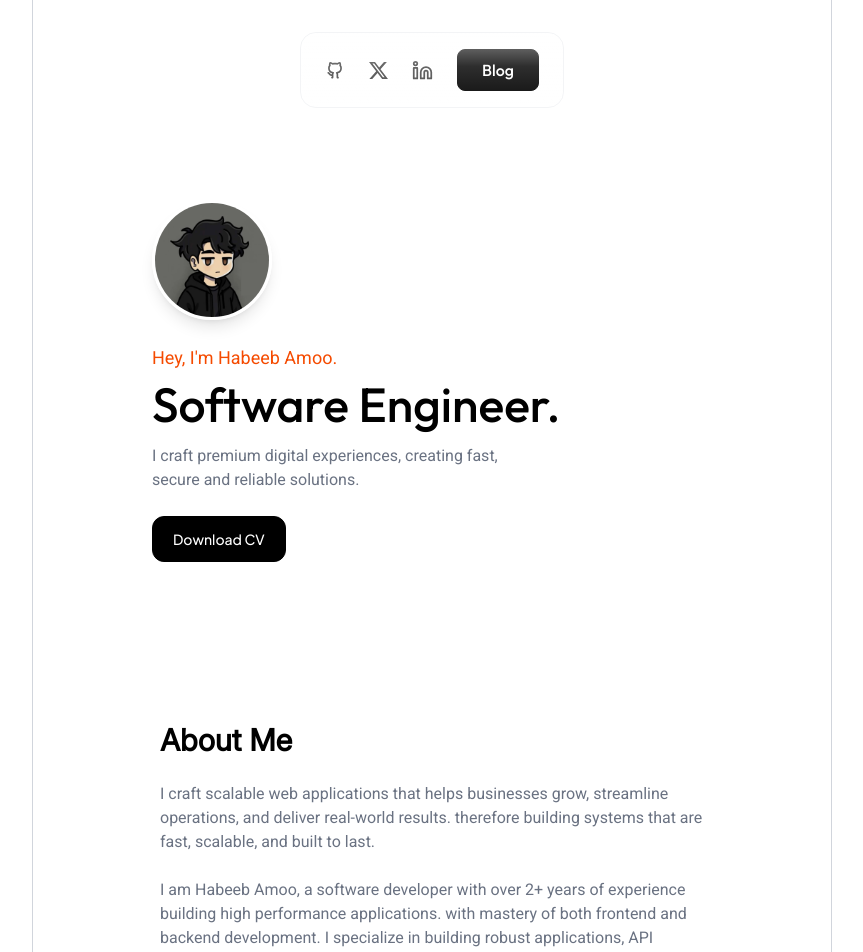
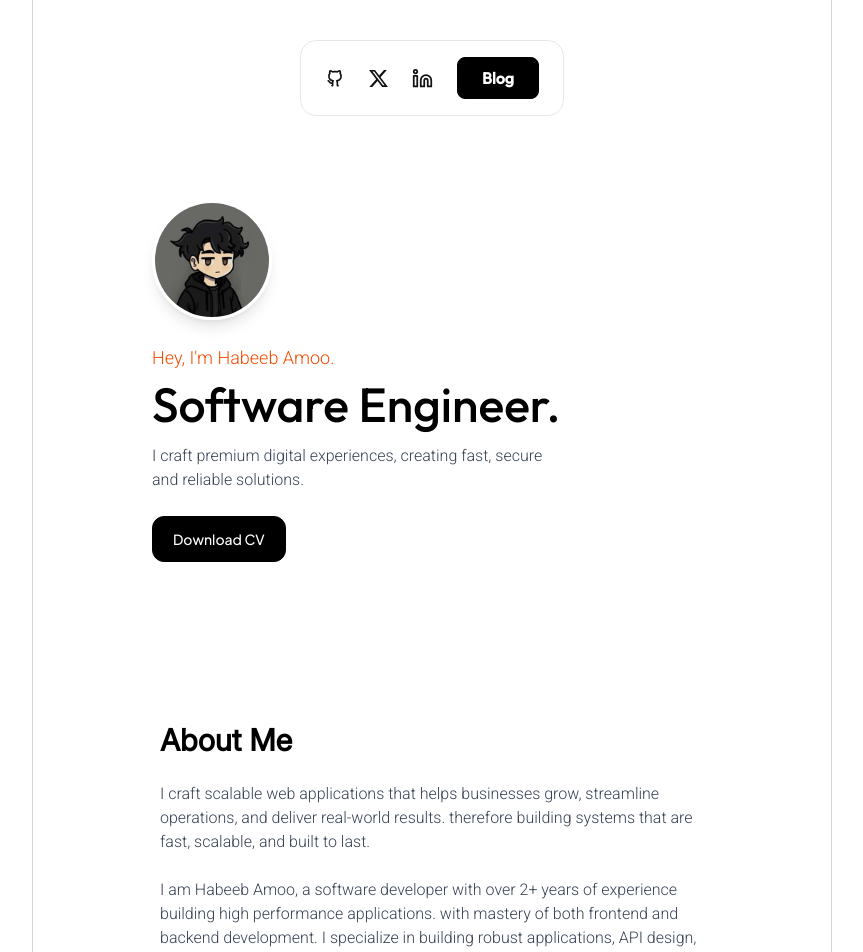
Before and after one commit to Habeebamoo/MyPortfolio, a Next.js app: page / in a window 1280 px wide. Shown: the top 952 px of the page, without its empty margins (208-1071 px from the left). Built offline with nearby package versions, Linux system fonts and the light colour scheme.

Commit message:
feat: updated header & fonts

```diff
--- a/app/globals.css
+++ b/app/globals.css
@@ -27,7 +27,7 @@
 
 @font-face {
   font-family: "roboto";
-  src: url("../fonts/Roboto-Regular.ttf");
+  src: url("../fonts/Roboto-Light.ttf");
 }
 
 @utility flex-center {
@@ -154,5 +154,5 @@
   --font-jsans: "jsans";
   --font-outfit: "outfit";
   --font-dm: "dm";
-  --font-roboto: "roboto";
+  --font-roboto:"roboto";
 }
--- a/components/Header.tsx
+++ b/components/Header.tsx
@@ -1,50 +1,56 @@
-import { BsGithub, BsLinkedin, BsTwitterX } from "react-icons/bs"
+import { BsTwitterX } from "react-icons/bs"
 import { LuLinkedin } from "react-icons/lu";
 import { RiGithubLine } from "react-icons/ri";
-import { SlSocialLinkedin } from "react-icons/sl";
 
 const Header = () => {
   return (
-    <header className="fixed z-20 top-0 left-0 right-0 p-8 flex-center">
-      <nav className="flex-center gap-6 glass-header border border-gray-100 rounded-2xl py-4 px-6 text-[#444]">
-
+    <header className="fixed z-20 top-0 left-0 right-0 flex justify-center pt-10 px-4">
+      <nav
+        className="flex items-center gap-6 rounded-2xl py-4 px-6 border border-gray-200"
+        style={{
+          backdropFilter: "blur(24px) saturate(200%)",
+          WebkitBackdropFilter: "blur(24px) saturate(200%)",
+          backgroundColor: "rgba(255, 255, 255, 0.45)",
+          fontWeight: 700,
+          color: "#111",
+        }}
+      >
         <a
           href="https://github.com/Habeebamoo"
           target="_blank"
-          rel="noopener noeferrer"
+          rel="noopener noreferrer"
           aria-label="Habeeb Amoo GitHub profile"
+          className="hover:opacity-50 transition-opacity duration-200"
         >
           <RiGithubLine size={20} />
         </a>
-
         <a
           href="https://x.com/Habeeb_O_Amoo"
           target="_blank"
-          rel="noopener noeferrer"
+          rel="noopener noreferrer"
           aria-label="Habeeb Amoo on X"
+          className="hover:opacity-50 transition-opacity duration-200"
         >
           <BsTwitterX size={19} />
         </a>
-
         <a
           href="https://linkedin.com/in/habeeb-amoo-2a5787380"
           target="_blank"
-          rel="noopener noeferrer"
+          rel="noopener noreferrer"
           aria-label="Habeeb Amoo on LinkedIn"
+          className="hover:opacity-50 transition-opacity duration-200"
         >
           <LuLinkedin size={21} />
         </a>
-
         <a
           href="https://myclivo.com/@habeebamoo08"
           target="_blank"
-          rel="noopener noeferrer"
+          rel="noopener noreferrer"
           aria-label="Habeeb Amoo on Clivo"
-          className="font-outfit bg-black py-2 px-6 rounded-lg cursor-pointer border border-black active:bg-transparent hover:bg-transparent active:text-black hover:text-black text-white"
+          className="font-outfit font-bold bg-black py-2 px-6 rounded-lg cursor-pointer border border-black active:bg-transparent hover:bg-transparent active:text-black hover:text-black text-white transition-all duration-200"
         >
           Blog
         </a>
-
       </nav>
     </header>
   )
--- a/components/Hero.tsx
+++ b/components/Hero.tsx
@@ -28,7 +28,7 @@ const Hero = () => {
 
         <h1 className="text-3xl md:text-5xl font-outfit mt-2">Software Engineer.</h1>
 
-        <p className="mt-2 md:mt-4 text-gray-500 mb-6 w-[90%] font-roboto md:w-[70%]">
+        <p className="mt-2 md:mt-4 text-gray-700 mb-6 w-[90%] font-roboto md:w-[70%]">
           I craft premium digital experiences, creating fast, secure and reliable solutions.
         </p>
       </motion.div>
--- a/components/Main.tsx
+++ b/components/Main.tsx
@@ -15,10 +15,10 @@ const Main = () => {
         {/* About me */}
         <div className="mt-40 px-2">
           <h1 className="font-inter text-2xl md:text-3xl font-bold">About Me</h1>
-          <p className="leading-6 text-gray-500 font-roboto mt-6">
+          <p className="leading-6 text-gray-700 font-roboto mt-6">
             I craft scalable web applications that helps businesses grow, streamline operations, and deliver real-world results. therefore building systems that are fast, scalable, and built to last.
           </p>
-          <p className="leading-6 text-gray-500 font-roboto mt-6">
+          <p className="leading-6 text-gray-700 font-roboto mt-6">
             I am Habeeb Amoo, a software developer with over 2+ years of experience building high performance applications. with mastery of both frontend and backend development. I specialize in building robust applications, API design, and end-to-end product development.
           </p>
         </div>
--- a/components/ProjectDisplay.tsx
+++ b/components/ProjectDisplay.tsx
@@ -33,7 +33,7 @@ const ProjectDisplay = ({ img, title, description, location }: Props) => {
       <div className="pl-1 mb-2 mt-6">
         <h1 className="font-inter font-bold text-xl">{title}</h1>
 
-        <p className="mt-2 font-inter text-[15px] text-gray-500 mb-4">{truncate(description, 100)}</p>
+        <p className="mt-2 font-roboto text-[15px] text-gray-700 mb-4">{truncate(description, 100)}</p>
 
         <button
           onClick={toProject}
```
Also changed, not shown: fonts/Roboto-Light.ttf (added), fonts/Roboto-Regular.ttf (deleted).
